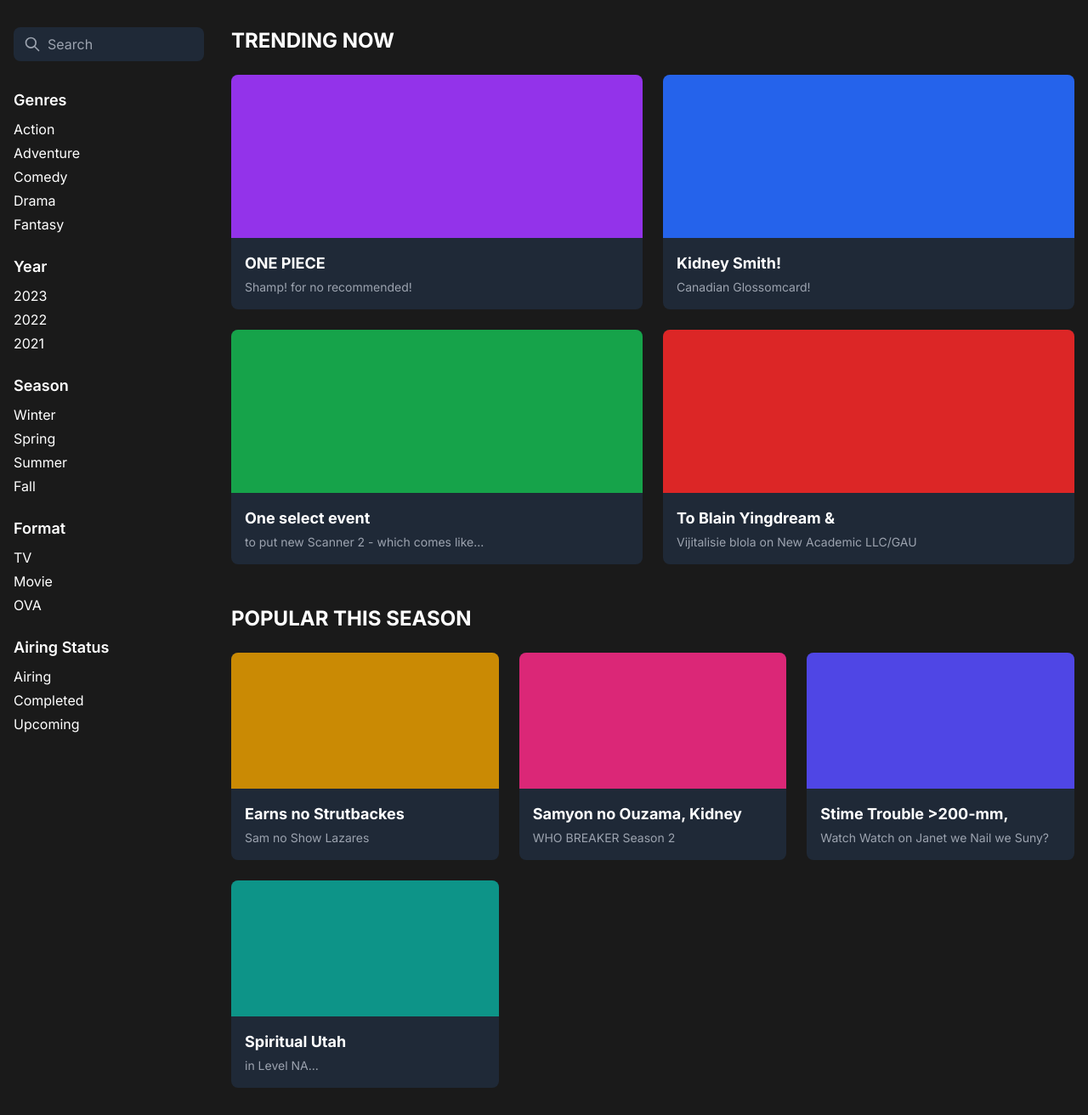
After one commit to purethunder110/applot, a Django app: page /anime/search/1 in a window 1280 px wide. The commit adds this page. Shown: the whole page at 85% size. Run offline with Django 5.2, Linux system fonts and the light colour scheme; some libraries are stand-ins or nearby versions.

Commit message:
added health_checkup and anime search api

```diff
--- /dev/null
+++ b/anistream/templates/html/search_page.html
@@ -0,0 +1,148 @@
+<!DOCTYPE html>
+<html lang="en">
+<head>
+    <meta charset="UTF-8">
+    <meta name="viewport" content="width=device-width, initial-scale=1.0">
+    <title>Anime Streaming Site</title>
+    <script src="https://cdn.tailwindcss.com"></script>
+    <link href="https://fonts.googleapis.com/css2?family=Inter:wght@400;500;600;700&display=swap" rel="stylesheet">
+    <style>
+        body {
+            font-family: 'Inter', sans-serif;
+            background-color: #1a1a1a;
+            color: white;
+        }
+        .sidebar-item {
+            @apply py-2 px-4 hover:bg-gray-700 rounded cursor-pointer;
+        }
+    </style>
+</head>
+<body class="min-h-screen">
+    <div class="container mx-auto px-4 py-8 flex">
+        <!-- Sidebar -->
+        <div class="w-64 pr-8">
+            <div class="mb-8">
+                <div class="relative">
+                    <input type="text" placeholder="Search" class="w-full bg-gray-800 rounded-lg py-2 px-4 pl-10 focus:outline-none focus:ring-2 focus:ring-purple-500">
+                    <svg class="w-5 h-5 text-gray-400 absolute left-3 top-2.5" fill="none" stroke="currentColor" viewBox="0 0 24 24" xmlns="http://www.w3.org/2000/svg">
+                        <path stroke-linecap="round" stroke-linejoin="round" stroke-width="2" d="M21 21l-6-6m2-5a7 7 0 11-14 0 7 7 0 0114 0z"></path>
+                    </svg>
+                </div>
+            </div>
+
+            <div class="space-y-1">
+                <h3 class="text-lg font-semibold mb-2">Genres</h3>
+                <div class="sidebar-item">Action</div>
+                <div class="sidebar-item">Adventure</div>
+                <div class="sidebar-item">Comedy</div>
+                <div class="sidebar-item">Drama</div>
+                <div class="sidebar-item">Fantasy</div>
+            </div>
+
+            <div class="mt-6 space-y-1">
+                <h3 class="text-lg font-semibold mb-2">Year</h3>
+                <div class="sidebar-item">2023</div>
+                <div class="sidebar-item">2022</div>
+                <div class="sidebar-item">2021</div>
+            </div>
+
+            <div class="mt-6 space-y-1">
+                <h3 class="text-lg font-semibold mb-2">Season</h3>
+                <div class="sidebar-item">Winter</div>
+                <div class="sidebar-item">Spring</div>
+                <div class="sidebar-item">Summer</div>
+                <div class="sidebar-item">Fall</div>
+            </div>
+
+            <div class="mt-6 space-y-1">
+                <h3 class="text-lg font-semibold mb-2">Format</h3>
+                <div class="sidebar-item">TV</div>
+                <div class="sidebar-item">Movie</div>
+                <div class="sidebar-item">OVA</div>
+            </div>
+
+            <div class="mt-6 space-y-1">
+                <h3 class="text-lg font-semibold mb-2">Airing Status</h3>
+                <div class="sidebar-item">Airing</div>
+                <div class="sidebar-item">Completed</div>
+                <div class="sidebar-item">Upcoming</div>
+            </div>
+        </div>
+
+        <!-- Main Content -->
+        <div class="flex-1">
+            <h2 class="text-2xl font-bold mb-6">TRENDING NOW</h2>
+
+            <div class="grid grid-cols-2 gap-6 mb-12">
+                <div class="bg-gray-800 rounded-lg overflow-hidden">
+                    <div class="h-48 bg-purple-600"></div>
+                    <div class="p-4">
+                        <h3 class="font-bold text-lg mb-1">ONE PIECE</h3>
+                        <p class="text-gray-400 text-sm">Shamp! for no recommended!</p>
+                    </div>
+                </div>
+
+                <div class="bg-gray-800 rounded-lg overflow-hidden">
+                    <div class="h-48 bg-blue-600"></div>
+                    <div class="p-4">
+                        <h3 class="font-bold text-lg mb-1">Kidney Smith!</h3>
+                        <p class="text-gray-400 text-sm">Canadian Glossomcard!</p>
+                    </div>
+                </div>
+
+                <div class="bg-gray-800 rounded-lg overflow-hidden">
+                    <div class="h-48 bg-green-600"></div>
+                    <div class="p-4">
+                        <h3 class="font-bold text-lg mb-1">One select event</h3>
+                        <p class="text-gray-400 text-sm">to put new Scanner 2 - which comes like...</p>
+                    </div>
+                </div>
+
+                <div class="bg-gray-800 rounded-lg overflow-hidden">
+                    <div class="h-48 bg-red-600"></div>
+                    <div class="p-4">
+                        <h3 class="font-bold text-lg mb-1">To Blain Yingdream &</h3>
+                        <p class="text-gray-400 text-sm">Vijitalisie blola on New Academic LLC/GAU</p>
+                    </div>
+                </div>
+            </div>
+
+            <h2 class="text-2xl font-bold mb-6">POPULAR THIS SEASON</h2>
+
+            <div class="grid grid-cols-3 gap-6">
+                <div class="bg-gray-800 rounded-lg overflow-hidden">
+                    <div class="h-40 bg-yellow-600"></div>
+                    <div class="p-4">
+                        <h3 class="font-bold text-lg mb-1">Earns no Strutbackes</h3>
+                        <p class="text-gray-400 text-sm">Sam no Show Lazares</p>
+                    </div>
+                </div>
+
+                <div class="bg-gray-800 rounded-lg overflow-hidden">
+                    <div class="h-40 bg-pink-600"></div>
+                    <div class="p-4">
+                        <h3 class="font-bold text-lg mb-1">Samyon no Ouzama, Kidney</h3>
+                        <p class="text-gray-400 text-sm">WHO BREAKER Season 2</p>
+                    </div>
+                </div>
+
+                <div class="bg-gray-800 rounded-lg overflow-hidden">
+                    <div class="h-40 bg-indigo-600"></div>
+                    <div class="p-4">
+                        <h3 class="font-bold text-lg mb-1">Stime Trouble >200-mm,</h3>
+                        <p class="text-gray-400 text-sm">Watch Watch on Janet we Nail we Suny?</p>
+                    </div>
+                </div>
+
+                <div class="bg-gray-800 rounded-lg overflow-hidden">
+                    <div class="h-40 bg-teal-600"></div>
+                    <div class="p-4">
+                        <h3 class="font-bold text-lg mb-1">Spiritual Utah</h3>
+                        <p class="text-gray-400 text-sm">in Level NA...</p>
+                    </div>
+                </div>
+            </div>
+        </div>
+    </div>
+</body>
+</html>
--- a/anistream/urls.py
+++ b/anistream/urls.py
@@ -5,5 +5,6 @@ from .views import *
 urlpatterns = [
     path("test_Anime/", test_view, name="test_anime"),
     path("", Spotlight.as_view(), name="landing page"),
+    path("search/<str:search_term>", searchPage.as_view(), name="anime search page"),
     path("episode", episode_page.as_view(), name="episode_page"),
 ]
--- a/anistream/views.py
+++ b/anistream/views.py
@@ -1,6 +1,8 @@
 import logging
 
 import feedparser
+import requests
+from django.http import JsonResponse
 from django.shortcuts import render
 from django.views import View
 
@@ -52,3 +54,26 @@ class episode_page(View):
 
     def episode_page(self, request):
         return render(request, "html/episode_page.html")
+
+
+class searchPage(View):
+    def __init__(self, **kwargs):
+        self.anilist_graphql_url = "https://graphql.anilist.co"
+
+    def dispatch(self, request, search_term=None):
+        if request.method == "GET":
+            return render(request, "html/search_page.html")
+        elif request.method == "POST":
+            response = self.search(request, search_term)
+            return JsonResponse(response)
+
+    def search(self, request, search_term):
+        query = """query searchquery($PageNo:Int,$PerPageNo:Int,$SearchKey:String)
+                {Page(page:$PageNo,perPage:$PerPageNo){pageInfo{total currentPage hasNextPage}
+                media(search:$SearchKey,sort:[SEARCH_MATCH],type: ANIME)
+                {id idMal episodes bannerImage title{english romaji}genres coverImage{extraLarge}airingSchedule{edges{node{episode airingAt}}}}}}"""
+        variables = {"PageNo": 1, "PerPageNo": 20, "SearchKey": search_term}
+        search_response = requests.post(
+            self.anilist_graphql_url, json={"query": query, "variables": variables}
+        )
+        return search_response.json()
--- a/core/urls.py
+++ b/core/urls.py
@@ -4,5 +4,6 @@ from .views import *
 
 urlpatterns = [
     path("", Spotlight.as_view(), name="Landing page"),
-    path("webhook/<str:webhook_type>/", WebhookView.as_view(), name="telegram page"),
+    path("health_checkup",healthCheckup.as_view(),name="health checkup"),
+    path("webhook/<str:webhook_type>/", WebhookView.as_view(), name="webhooks"),
 ]
```
Also changed, not shown: anistream/templates/html/episode_page.html (+22 -7 lines), core/views.py (+15 -0 lines).
